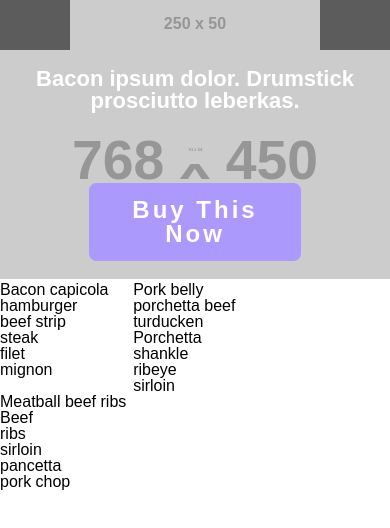
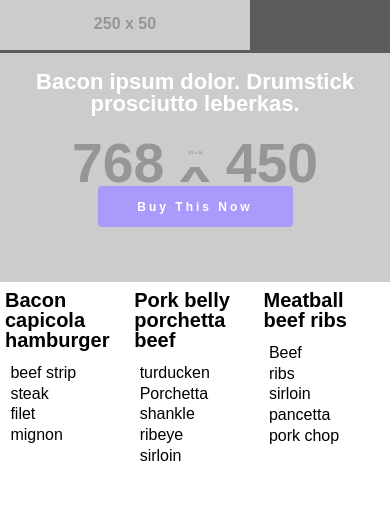
Before and after one commit to ngons/responsive-slider, a plain HTML site: page index.html in a window 390 px wide. Drawn offline with Linux system fonts and the light colour scheme; placeholder pictures from the web are drawn by us.

Commit message:
Updated font

```diff
--- a/css/style.css
+++ b/css/style.css
@@ -56,7 +56,7 @@ table {
 
 body {
     font-size: 100%;
-    font-family: "proxima-nova",sans-serif;
+    font-family: Arial, "Helvetica Neue", Helvetica, sans-serif;
 }
 
 img {
@@ -80,9 +80,8 @@ img {
 }
 /* To center the logo, you have to target the img */
 #header img {
-    text-align: center;
-    display: block;
-    margin: 0 auto;
+    text-align: left;
+    display: inline;
 }
 
 #banner {
@@ -107,6 +106,14 @@ h1 {
     padding: 0.25em 0 0.25em;
     color: #fff;
     text-align: center;
+    font-weight: bold;
+}
+
+h2 {
+    font-size: 1.25em;
+    line-height: 1em;
+    padding: 0.25em 0.25em;
+    color: #000;
     font-weight: bold;
 }
 
@@ -152,9 +159,17 @@ a.signup {
 }
 
 .chart-one, .chart-two, .chart-three {
-    width: 33%;
+    width: 32%;
     display: inline-block;
     vertical-align: top;
+}
+
+ol {
+    padding: 0.50em;
+}
+
+li {
+    padding:0.15em;
 }
 
 
@@ -168,12 +183,8 @@ a.signup {
 @media only screen and (max-width: 1024px) {
     /* Ipad Landscape */
     h1 {
-        font-size: 2.7em; /* 44px/16px = 2.7em */
-        line-height: 1em; /* 44px/44px = 1em*/
-    }
-
-    .main-heading {
-        top: 0.55em;
+        font-size: 2.5em;
+        line-height: 1em;
     }
 }
 
@@ -181,11 +192,15 @@ a.signup {
     /* Tablets */
 
     h1 {
-        font-size: 40px;
-        line-height: 40px;
+        font-size: 2.25em;
+        line-height: 0.85em;
     }
-    a.sign-up {
+    a.signup {
         font-size: 1.05em;
+    }
+
+    .main-heading {
+        top: 2em;
     }
 
 }
@@ -252,7 +267,7 @@ a.signup {
         padding: 0;
     }
 
-    a.sign-up {
+    a.signup {
         font-size: 0.75em;
         padding: 1.225em 1.250em;
         max-width: 50%;
--- a/index.html
+++ b/index.html
@@ -12,18 +12,6 @@
 	<meta name="author" content="">
 	<meta name="viewport" content="width=device-width,initial-scale=1">
     <link rel="stylesheet" href="css/style.css">
-
-    <script>
-        (function(d) {
-            var config = {
-                        kitId: 'fpa8zws',
-                        scriptTimeout: 3000
-                    },
-                    h=d.documentElement,t=setTimeout(function(){h.className=h.className.replace(/\bwf-loading\b/g,"")+" wf-inactive";},config.scriptTimeout),tk=d.createElement("script"),f=false,s=d.getElementsByTagName("script")[0],a;h.className+=" wf-loading";tk.src='//use.typekit.net/'+config.kitId+'.js';tk.async=true;tk.onload=tk.onreadystatechange=function(){a=this.readyState;if(f||a&&a!="complete"&&a!="loaded")return;f=true;clearTimeout(t);try{Typekit.load(config)}catch(e){}};s.parentNode.insertBefore(tk,s)
-        })(document);
-    </script>
-
-
 </head>
 <body>
 <div class="container">
```
